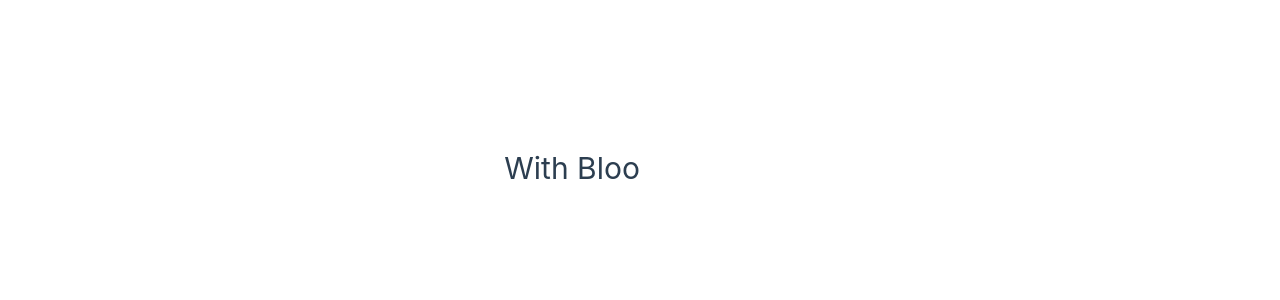
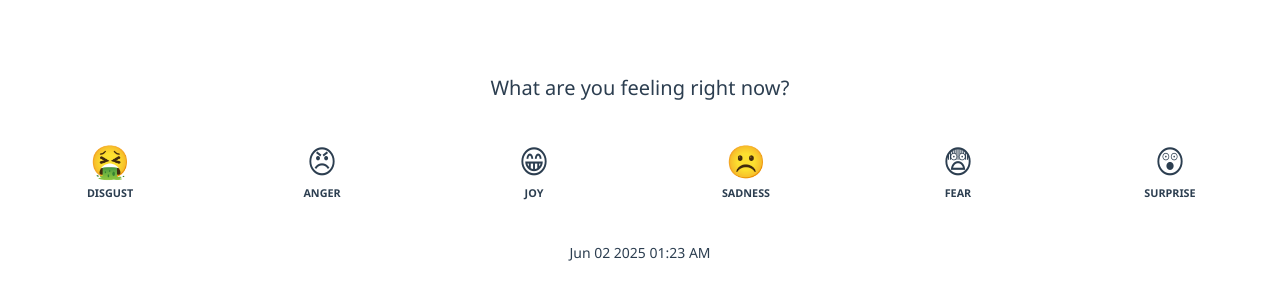
Before and after one commit to marvinisaac/withbloo, a Vue app in the folder ui/: page / in a window 1280 px wide. Shown: the part 232-532 px from the top of the page. Built offline with nearby package versions, Linux system fonts and the light colour scheme.

Commit message:
:construction: Initial version of Check In page

```diff
--- a/ui/index.html
+++ b/ui/index.html
@@ -1,10 +1,10 @@
 <!DOCTYPE html>
-<html lang="">
+<html lang="en">
   <head>
     <meta charset="UTF-8">
     <link rel="icon" href="/favicon.ico">
     <meta name="viewport" content="width=device-width, initial-scale=1.0">
-    <title>Vite App</title>
+    <title>Track Your Mood - With Bloo</title>
   </head>
   <body>
     <div id="app"></div>
--- a/ui/package.json
+++ b/ui/package.json
@@ -15,6 +15,7 @@
   },
   "devDependencies": {
     "@vitejs/plugin-vue": "^5.2.3",
+    "sass-embedded": "^1.89.1",
     "vite": "^6.2.4",
     "vite-plugin-vue-devtools": "^7.7.2"
   }
--- a/ui/src/App.vue
+++ b/ui/src/App.vue
@@ -2,10 +2,14 @@
 </script>
 
 <template>
-    <h1>
-        With Bloo
-    </h1>
+    <div class="app-container">
+        <RouterView />
+    </div>
 </template>
 
-<style lang="css">
+<style lang="scss">
+.app-container {
+    min-height: 100vh;
+    width: 100%;
+}
 </style>
--- a/ui/src/assets/base.css
+++ b/ui/src/assets/base.css
@@ -1,4 +1,3 @@
-/* color palette from <https://github.com/vuejs/theme> */
 :root {
     --vt-c-white: #ffffff;
     --vt-c-white-soft: #f8f8f8;
@@ -54,33 +53,23 @@
 *::before,
 *::after {
     box-sizing: border-box;
+    font-weight: normal;
     margin: 0;
-  font-weight: normal;
 }
 
 body {
-  min-height: 100vh;
+    background: var(--color-background);
     color: var(--color-text);
-  background: var(--color-background);
-  transition:
-    color 0.5s,
-    background-color 0.5s;
-  line-height: 1.6;
-  font-family:
-    Inter,
-    -apple-system,
-    BlinkMacSystemFont,
-    'Segoe UI',
-    Roboto,
-    Oxygen,
-    Ubuntu,
-    Cantarell,
-    'Fira Sans',
-    'Droid Sans',
-    'Helvetica Neue',
-    sans-serif;
-  font-size: 15px;
+    font-family:'Segoe UI', Tahoma, Geneva, Verdana, sans-serif;
+    font-size: 16px;
+    line-height: 1.75;
     text-rendering: optimizeLegibility;
         -webkit-font-smoothing: antialiased;
         -moz-osx-font-smoothing: grayscale;
+    transition: color 0.5s, background-color 0.5s;
+    width: 100%;
 }
+
+body #app {
+    width: 100%;
+}
--- a/ui/src/assets/main.css
+++ /dev/null
@@ -1,35 +0,0 @@
-@import './base.css';
-
-#app {
-  max-width: 1280px;
-  margin: 0 auto;
-  padding: 2rem;
-  font-weight: normal;
-}
-
-a,
-.green {
-  text-decoration: none;
-  color: hsla(160, 100%, 37%, 1);
-  transition: 0.4s;
-  padding: 3px;
-}
-
-@media (hover: hover) {
-  a:hover {
-    background-color: hsla(160, 100%, 37%, 0.2);
-  }
-}
-
-@media (min-width: 1024px) {
-  body {
-    display: flex;
-    place-items: center;
-  }
-
-  #app {
-    display: grid;
-    grid-template-columns: 1fr 1fr;
-    padding: 0 2rem;
-  }
-}
--- /dev/null
+++ b/ui/src/page/CheckIn.vue
@@ -0,0 +1,86 @@
+<script setup>
+
+    const today = new Date();
+    const formattedDate = today.toLocaleDateString('en-US', {
+            year: 'numeric',
+            month: 'short',
+            day: '2-digit',
+            hour: '2-digit',
+            minute: '2-digit',
+            hourCycle: 'h12'
+        })
+        .replaceAll(',', '');
+
+    const emotionsBasic = [
+        { emoji: '🤮', text: 'Disgust' },
+        { emoji: '😠', text: 'Anger' },
+        { emoji: '😁', text: 'Joy' },
+        { emoji: '☹️', text: 'Sadness' },
+        { emoji: '😨', text: 'Fear' },
+        { emoji: '😲', text: 'Surprise' },
+    ];
+</script>
+
+<template>
+    <div class="container-check-in">
+        <p class="check-in-prompt">
+            What are you feeling right now?
+        </p>
+        <div class="check-in-choices">
+            <div class="choice"
+                v-for="(emotion, index) in emotionsBasic"
+                :key="index"
+            >
+                <span class="choice-emoji">  {{ emotion.emoji }}</span>
+                <span class="choice-text"> {{ emotion.text }}</span>
+            </div>
+        </div>
+        <p class="date-current">
+            {{ formattedDate }}
+        </p>
+    </div>
+</template>
+
+<style lang="scss">
+.container-check-in {
+    display: flex;
+        flex-direction: column;
+        justify-content: center;
+    min-height: 100vh;
+    text-align: center;
+    width: 100%;
+    .check-in-prompt {
+        font-size: 1.25rem;
+    }
+    .check-in-choices {
+        display: flex;
+            gap: 0.25rem;
+            justify-content: center;
+        margin: 2rem 0;
+        .choice {
+            cursor: pointer;
+            display: flex;
+                flex-direction: column;
+                gap: 0.5rem;
+                justify-content: center;
+            font-weight: bolder;
+            padding: 0.5rem 0;
+            width: calc((100% - 2rem) / 6);
+            .choice-emoji {
+                font-size: 2rem;
+                line-height: 1;
+            }
+            .choice-text {
+                color: inherit;
+                font-size: 0.675rem;
+                font-weight: bold;
+                line-height: 1rem;
+                text-transform: uppercase;
+            }
+        }
+    }
+    .date-current {
+        font-size: 0.875rem;
+    }
+}
+</style>
--- /dev/null
+++ b/ui/src/router.js
@@ -0,0 +1,22 @@
+import { createRouter, createWebHistory } from 'vue-router';
+
+const router = createRouter({
+    history: createWebHistory(import.meta.env.BASE_URL),
+    routes: [
+        {
+            path: '/',
+            name: 'check-in',
+            component: () => import('./page/CheckIn.vue'),
+            meta: {
+                title: 'Check In - With Bloo'
+            }
+        }
+    ]
+});
+
+router.beforeEach((to, from, next) => {
+    document.title = to.meta.title || 'Default Title';
+    next();
+});
+
+export default router;
```
Also changed, not shown: ui/src/main.js (+7 -5 lines), 1 other file (tests, documents, lock files or other folders). Lines whose indentation alone changed are shown as unchanged.
